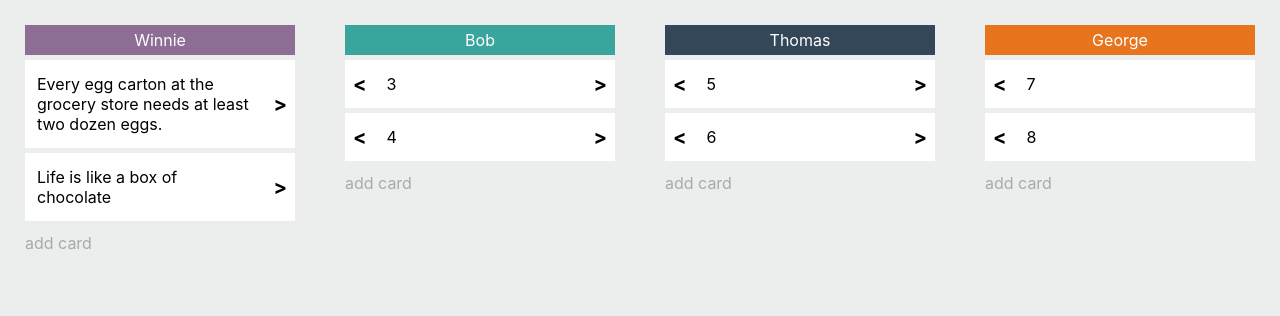
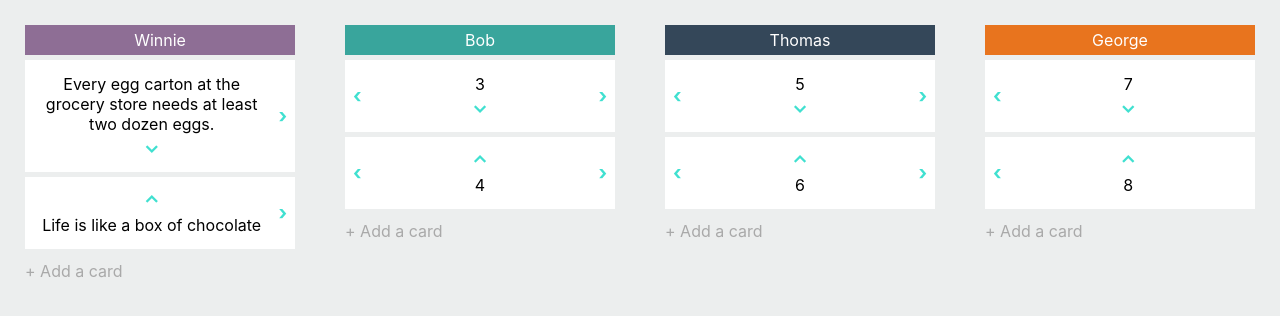
Before and after one commit to FueRobertHer/kanby, a React (Create React App) app: page / in a window 1280 px wide. Shown: the top 316 px of the page. Built offline with nearby package versions, Linux system fonts and the light colour scheme.

Commit message:
Add interesting features

```diff
--- a/src/Board.js
+++ b/src/Board.js
@@ -9,9 +9,11 @@ function Board(props) {
 
   const addCard = () => {
     const newCard = window.prompt("Enter the content of your new card");
-    props.update((state) => {
-      state[props.idx].items.push(newCard);
-    })
+    if (newCard && newCard.length > 0) {
+      props.update((state) => {
+        state[props.idx].items.push(newCard);
+      })
+    }
   }
 
   return (
@@ -20,13 +22,14 @@ function Board(props) {
         <div className="title" style={titleStyle}>{props.title}</div>
         {props.items.map((item, idx) => (
           <Card
+            items={props.items}
             item={item}
             boardIdx={props.idx}
             cardIdx={idx}
             update={props.update}
           />
         ))}
-        <div className="add-card" onClick={addCard}>add card</div>
+        <div className="add-card" onClick={addCard}>+ Add a card</div>
       </div>
     </>
   )
--- a/src/Card.css
+++ b/src/Card.css
@@ -9,10 +9,23 @@
 
 .arrow {
   box-sizing: border-box;
-  margin: 8px;
+  margin: 0;
   font-size: 20px;
   font-weight: bold;
   cursor: pointer;
+  color: turquoise;
+}
+
+.left {
+  margin-left: 8px;
+}
+
+.right {
+  margin-right: 8px;
+}
+
+.up, .down {
+  text-align: center;
 }
 
 .card-text {
@@ -20,5 +33,5 @@
   width: 100%;
   margin: 0 12px;
   padding: 14px 0;
-  text-align: left;
+  text-align: center;
 }
--- a/src/Card.js
+++ b/src/Card.js
@@ -3,7 +3,7 @@ import './Card.css'
 
 function Card(props) {
 
-  const move = (dir) => {
+  const moveLeftRight = (dir) => {
     props.update((state) => {
       const [card] = state[props.boardIdx].items.splice(props.cardIdx, 1);
       state[props.boardIdx + dir].items.push(card);
@@ -13,15 +13,39 @@ function Card(props) {
   const leftArrow = () => {
     if (props.boardIdx > 0) {
       return (
-        <p className="arrow" onClick={() => move(-1)}> {"<"} </p>
+        <p className="arrow left" onClick={() => moveLeftRight(-1)}> {"‹"} </p>
       )
     }
   }
 
-    const rightArrow = () => {
+  const rightArrow = () => {
     if (props.boardIdx < 3) {
       return (
-        <p className="arrow" onClick={() => move(1)}> {">"} </p>
+        <p className="arrow right" onClick={() => moveLeftRight(1)}> {"›"} </p>
+      )
+    }
+  }
+
+  const moveUpDown = (dir) => {
+    props.update((state) => {
+      let temp = state[props.boardIdx].items[props.cardIdx];
+      state[props.boardIdx].items[props.cardIdx] = state[props.boardIdx].items[props.cardIdx + dir];
+      state[props.boardIdx].items[props.cardIdx + dir] = temp;
+    })
+  }
+
+  const upArrow = () => {
+    if (props.cardIdx > 0) {
+      return (
+        <p className="arrow up" onClick={() => moveUpDown(-1)}> {"⌃"} </p>
+      )
+    }
+  }
+
+  const downArrow = () => {
+    if (props.cardIdx < props.items.length - 1) {
+      return (
+        <p className="arrow down" onClick={() => moveUpDown(1)}> {"⌄"} </p>
       )
     }
   }
@@ -30,7 +54,11 @@ function Card(props) {
     <>
       <div className="card">
         {leftArrow()}
-        <div className="card-text">{props.item}</div>
+        <div className="card-text">
+          {upArrow()}
+          {props.item}
+          {downArrow()}
+        </div>
         {rightArrow()}
       </div>
     </>
```
